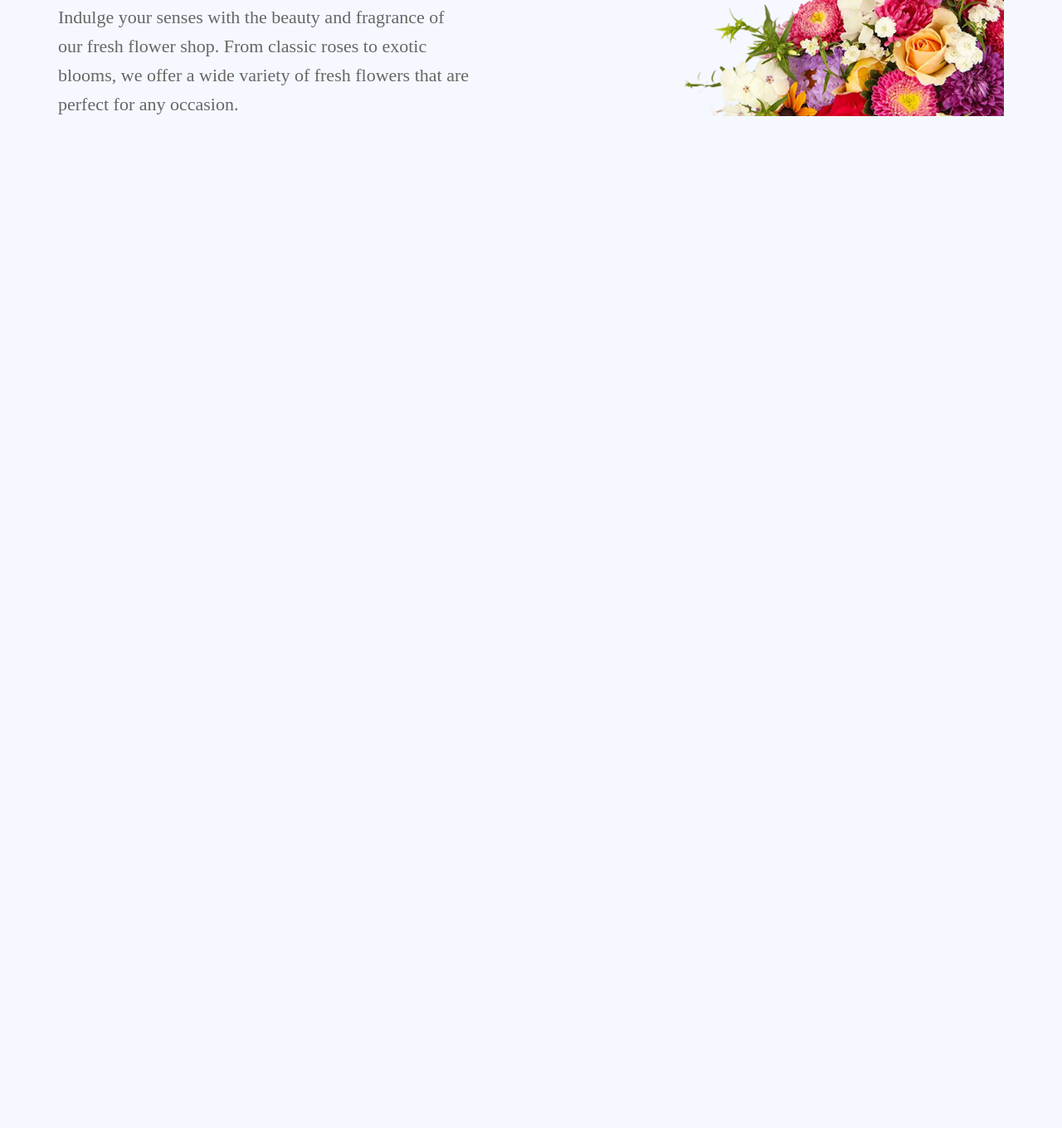
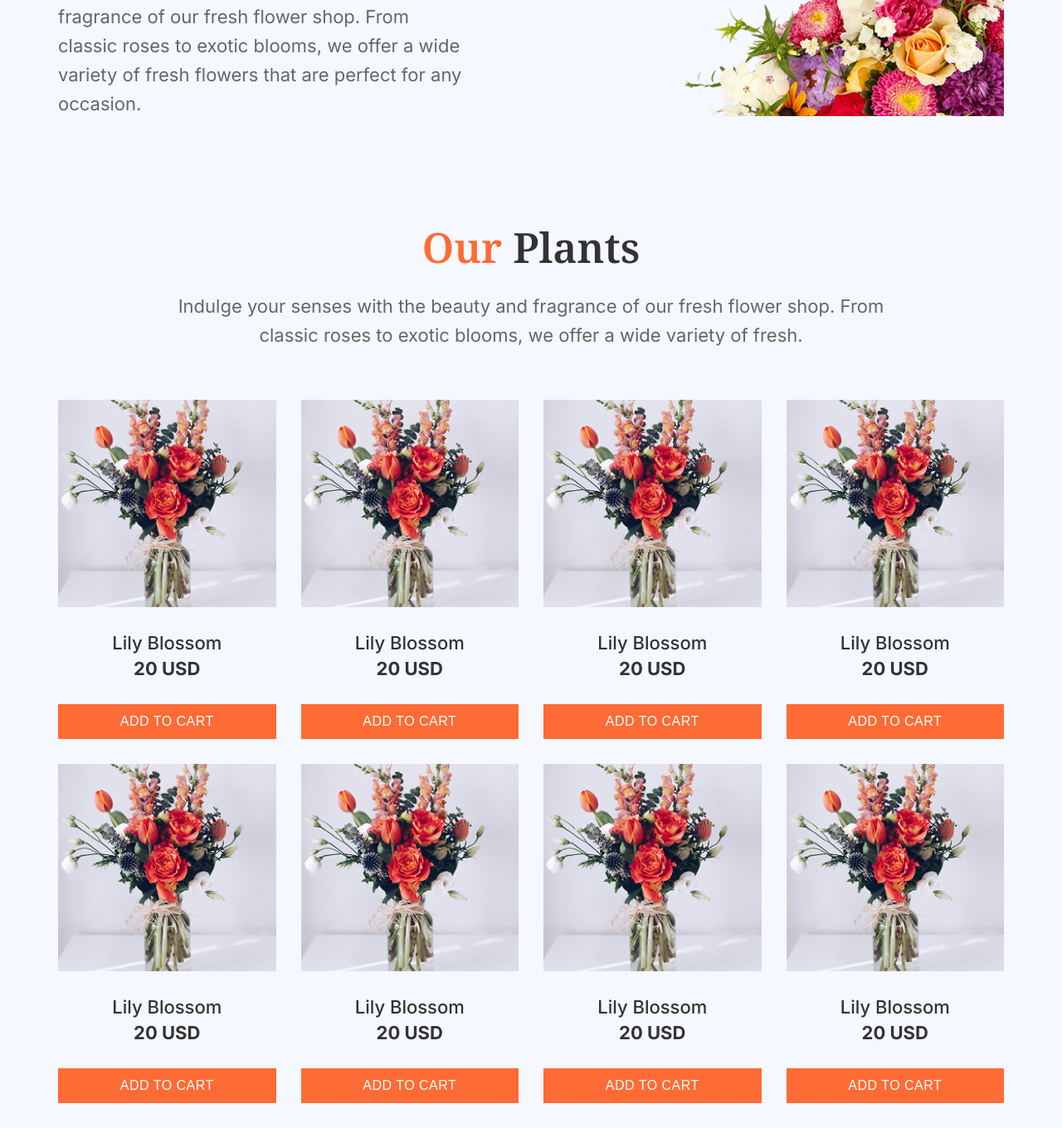
Before and after one commit to justAbdulAzim/assignmentph2, a plain HTML site: page index.html in a window 1280 px wide. Shown: the part 448-1808 px from the top of the page at 83% size. Before the commit the page ends 800 px from the top, so only its background shows below. Drawn offline with Linux system fonts and the light colour scheme.

Commit message:
products done

```diff
--- a/index.html
+++ b/index.html
@@ -45,6 +45,118 @@
             <img src="images/hero-flower.png" alt="">
         </div>
     </section>
+
+    <div class="plants-section container">
+        <h2 class="section-title"><span class="highlight">Our</span> Plants</h2>
+        <p class="section-description">Indulge your senses with the beauty and fragrance of our fresh flower shop. From
+            classic roses to exotic blooms, we offer a wide variety of fresh.</p>
+
+        <!-- First row of products -->
+        <div class="products-grid">
+            <div class="product-card">
+                <div class="product-image">
+                    <div class="flower-bouquet"></div>
+                </div>
+                <div class="product-info">
+                    <h3 class="product-name">Lily Blossom</h3>
+                    <p class="product-price">20 USD</p>
+
+                </div>
+                <button class="add-to-cart">Add to Cart</button>
+            </div>
+
+            <div class="product-card">
+                <div class="product-image">
+                    <div class="flower-bouquet"></div>
+                </div>
+                <div class="product-info">
+                    <h3 class="product-name">Lily Blossom</h3>
+                    <p class="product-price">20 USD</p>
+
+                </div>
+                <button class="add-to-cart">Add to Cart</button>
+            </div>
+
+            <div class="product-card">
+                <div class="product-image">
+                    <div class="flower-bouquet"></div>
+                </div>
+                <div class="product-info">
+                    <h3 class="product-name">Lily Blossom</h3>
+                    <p class="product-price">20 USD</p>
+
+                </div>
+                <button class="add-to-cart">Add to Cart</button>
+            </div>
+
+            <div class="product-card">
+                <div class="product-image">
+                    <div class="flower-bouquet"></div>
+                </div>
+                <div class="product-info">
+                    <h3 class="product-name">Lily Blossom</h3>
+                    <p class="product-price">20 USD</p>
+
+                </div>
+                <button class="add-to-cart">Add to Cart</button>
+            </div>
+        </div>
+
+        <!-- Second row of products -->
+        <div class="products-grid">
+            <div class="product-card">
+                <div class="product-image">
+                    <div class="flower-bouquet"></div>
+                </div>
+                <div class="product-info">
+                    <h3 class="product-name">Lily Blossom</h3>
+                    <p class="product-price">20 USD</p>
+
+                </div>
+                <button class="add-to-cart">Add to Cart</button>
+            </div>
+
+            <div class="product-card">
+                <div class="product-image">
+                    <div class="flower-bouquet"></div>
+                </div>
+                <div class="product-info">
+                    <h3 class="product-name">Lily Blossom</h3>
+                    <p class="product-price">20 USD</p>
+                </div>
+                <button class="add-to-cart">Add to Cart</button>
+            </div>
+
+            <div class="product-card">
+                <div class="product-image">
+                    <div class="flower-bouquet"></div>
+                </div>
+                <div class="product-info">
+                    <h3 class="product-name">Lily Blossom</h3>
+                    <p class="product-price">20 USD</p>
+
+                </div>
+                <button class="add-to-cart">Add to Cart</button>
+            </div>
+
+            <div class="product-card">
+                <div class="product-image">
+                    <div class="flower-bouquet"></div>
+                </div>
+                <div class="product-info">
+                    <h3 class="product-name">Lily Blossom</h3>
+                    <p class="product-price">20 USD</p>
+
+                </div>
+                <button class="add-to-cart">Add to Cart</button>
+            </div>
+        </div>
+    </div>
+
+
+
+
+
 </body>
 
 </html>
--- a/style.css
+++ b/style.css
@@ -6,6 +6,7 @@
 
 body {
     background-color: #f5f8ff;
+    font-family: 'Inter';
 }
 
 .container {
@@ -117,3 +118,92 @@ body {
         order: 1;
     }
 }
+
+
+
+/*plants section*/
+
+.plants-section {
+    margin: 0 auto;
+    text-align: center;
+}
+
+.section-title {
+    font-size: 50px;
+    font-family: "Noto Serif";
+    font-weight: 600;
+    color: #333;
+    margin-bottom: 20px;
+}
+
+.section-title .highlight {
+    color: #ff6b35;
+}
+
+.section-description {
+    font-family: 'Inter';
+    font-size: 22px;
+    color: #666;
+    max-width: 888px;
+    margin: 0 auto 60px auto;
+    line-height: 1.6;
+}
+
+.products-grid {
+    display: grid;
+    grid-template-columns: repeat(4, 1fr);
+    gap: 30px;
+    margin-bottom: 30px;
+}
+
+.product-card {
+    overflow: hidden;
+    text-align: center;
+}
+
+.product-image {
+    width: 100%;
+    height: 250px;
+    background: #e9ecef;
+    position: relative;
+    overflow: hidden;
+}
+
+.flower-bouquet {
+    width: 100%;
+    height: 100%;
+    background: url('images/sample-flower-image.png') center/cover;
+}
+
+.product-info {
+    font-family: 'Inter';
+    padding: 30px 0;
+}
+
+.product-name {
+    font-size: 22px;
+    color: #333;
+    margin-bottom: 5px;
+    font-weight: 500;
+}
+
+.product-price {
+    font-size: 22px;
+    font-weight: 700;
+    color: #333;
+}
+
+.add-to-cart {
+    background: #ff6b35;
+    color: white;
+    border: none;
+    padding: 12px 24px;
+    font-size: 16px;
+    font-weight: 500;
+    text-transform: uppercase;
+    letter-spacing: 0.5px;
+    width: 100%;
+}
+@media (max-width: 500px) {
+    grid-template-columns: repeat(2, 1fr);
+}
```
